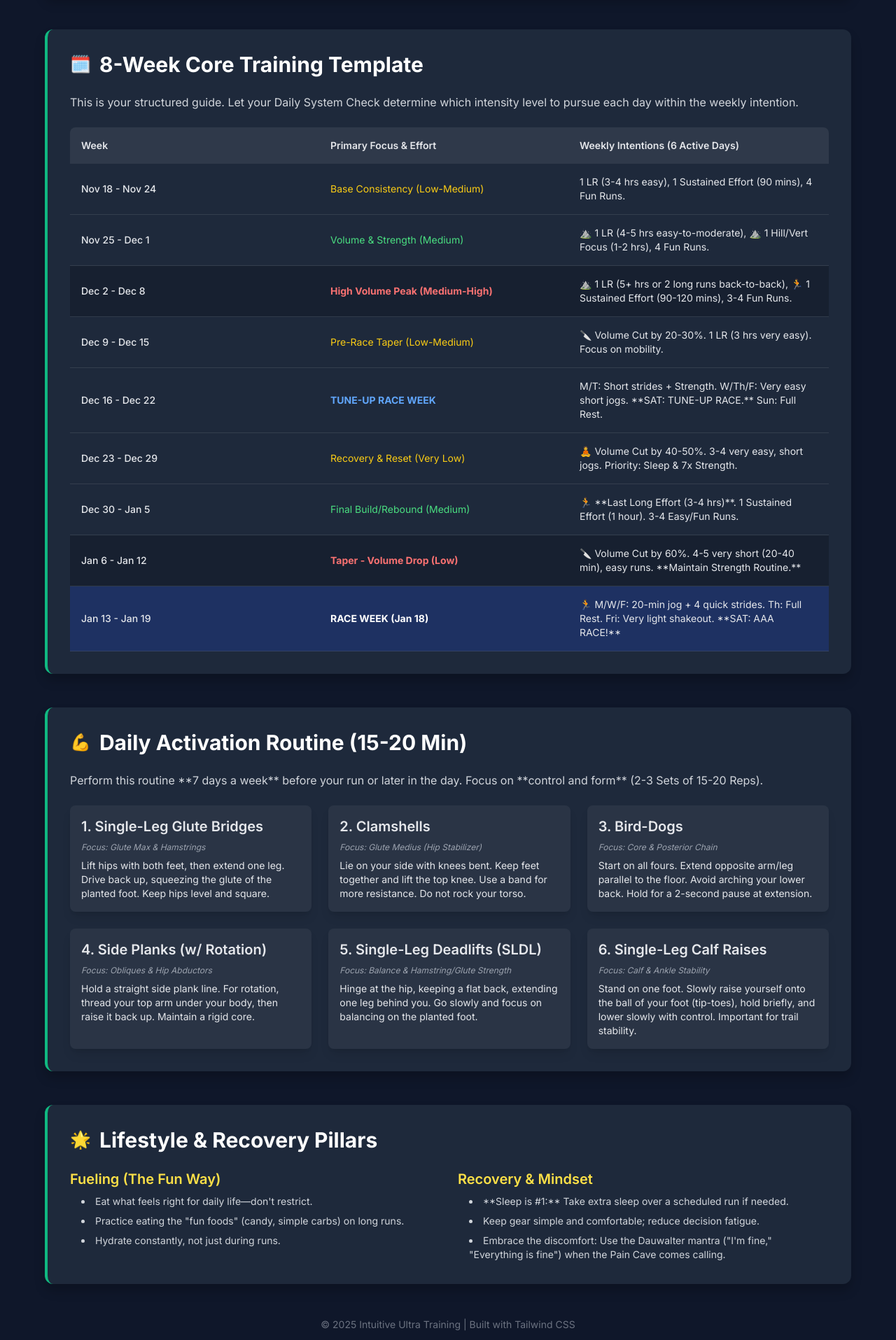
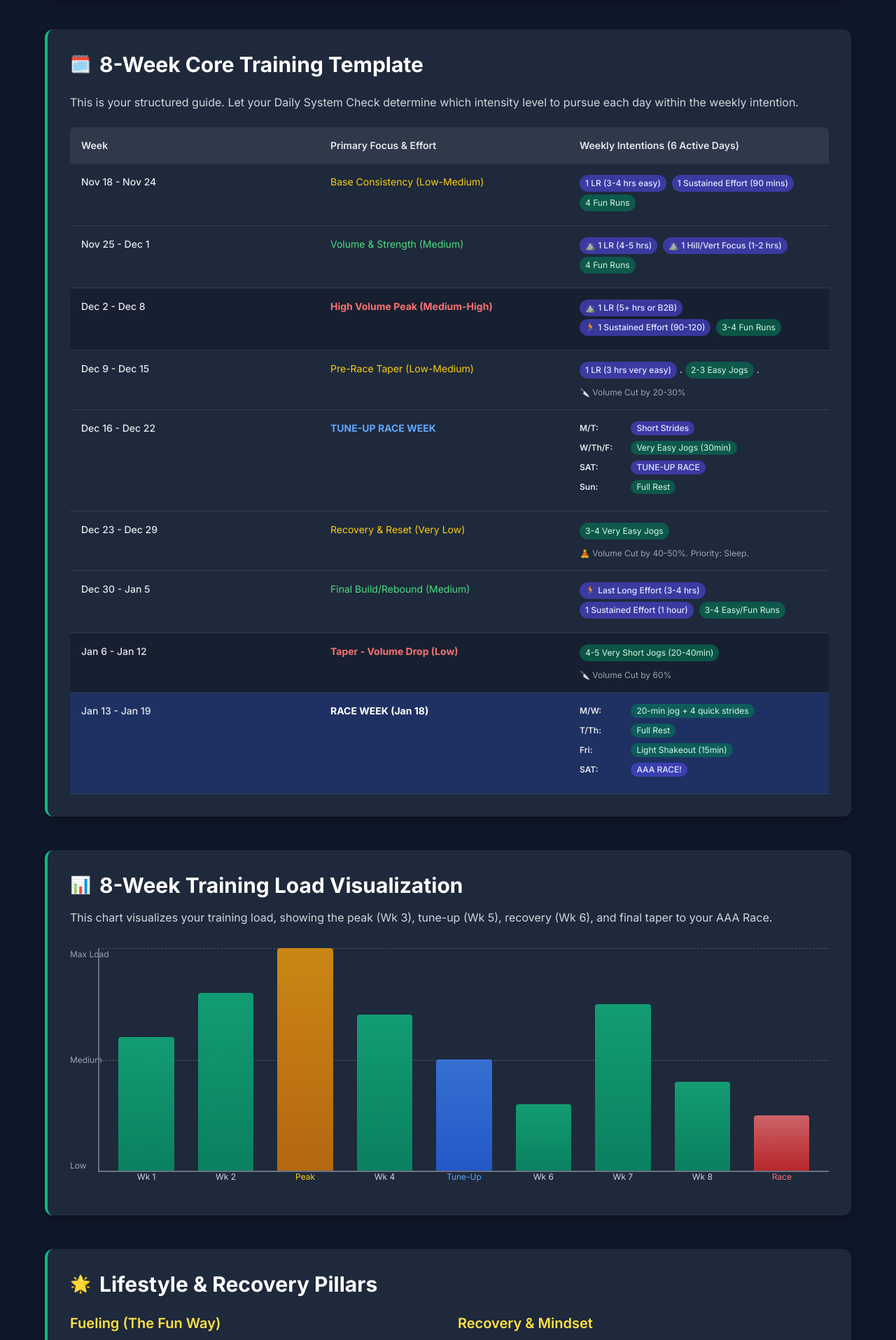
Before and after one commit to kentslaves/kentslaves.github.io, a Jekyll site: the page intuitive.html, which Jekyll copies as it is, in a window 1280 px wide. Shown: the part 648-2563 px from the top of the page at 70% size. Built offline with Jekyll 4.4.1, drawn with Linux system fonts in a browser that asks for light colours; nearby versions of some CDN libraries.

Commit message:
Update intuitive.html

```diff
--- a/intuitive.html
+++ b/intuitive.html
@@ -50,6 +50,112 @@
                 grid-template-columns: 1fr;
             }
         }
+
+        /* Styles for Highlighting Run Types */
+        .priority-tag {
+            background-color: rgba(79, 70, 229, 0.6); /* indigo-600/60 */
+            color: #E0E7FF; /* indigo-100 */
+            font-weight: 500;
+            padding: 2px 8px;
+            border-radius: 9999px; /* full rounded */
+            display: inline-block;
+            margin-right: 4px;
+            margin-bottom: 4px;
+            font-size: 0.75rem; /* 12px */
+        }
+        .flexible-tag {
+            background-color: rgba(4, 120, 87, 0.6); /* emerald-700/60 */
+            color: #D1FAE5; /* emerald-100 */
+            padding: 2px 8px;
+            border-radius: 9999px; /* full rounded */
+            display: inline-block;
+            margin-right: 4px;
+            margin-bottom: 4px;
+            font-size: 0.75rem; /* 12px */
+        }
+
+        /* New Styles for formatted week lists */
+        .week-list p {
+            margin-bottom: 4px;
+        }
+        .week-list strong {
+            display: inline-block;
+            width: 70px; /* Aligns the text after the day */
+            font-weight: 600;
+        }
+
+        /* Bar Chart Styles */
+        .bar-chart-container {
+            position: relative;
+            width: 100%;
+            height: 350px; /* Fixed height for the chart area */
+            padding-left: 40px; /* Space for Y-axis labels */
+            padding-bottom: 30px; /* Space for X-axis labels */
+        }
+        .y-axis-labels {
+            position: absolute;
+            left: 0;
+            top: 0;
+            bottom: 30px; /* Match padding-bottom */
+            display: flex;
+            flex-direction: column;
+            justify-content: space-between;
+            font-size: 0.75rem;
+            color: #9CA3AF; /* gray-400 */
+        }
+        .x-axis-grid {
+            position: absolute;
+            left: 40px; /* Match padding-left */
+            right: 0;
+            top: 0;
+            bottom: 30px;
+            display: flex;
+            flex-direction: column;
+            justify-content: space-between;
+        }
+        .x-axis-grid .grid-line {
+            width: 100%;
+            border-top: 1px dashed #4B5563; /* gray-600 */
+        }
+        .bar-chart-area {
+            position: relative;
+            display: flex;
+            justify-content: space-around;
+            align-items: flex-end;
+            width: 100%;
+            height: 100%;
+            border-left: 2px solid #6B7280; /* gray-500 */
+            border-bottom: 2px solid #6B7280; /* gray-500 */
+            padding: 0 1%;
+        }
+        .bar-wrapper {
+            display: flex;
+            flex-direction: column;
+            align-items: center;
+            flex: 1;
+            height: 100%;
+            justify-content: flex-end;
+        }
+        .bar {
+            width: 70%; /* Width of the bar */
+            background: linear-gradient(to top, var(--color-secondary), var(--color-primary));
+            border-radius: 4px 4px 0 0;
+            transition: height 0.5s ease-out, opacity 0.5s;
+            opacity: 0.8;
+        }
+        .bar:hover {
+            opacity: 1;
+        }
+        .bar-label {
+            font-size: 0.75rem; /* 12px */
+            color: #D1D5DB; /* gray-300 */
+            margin-top: 8px;
+            position: absolute;
+            bottom: 0;
+            transform: translateY(100%);
+            padding-bottom: 4px;
+        }
+
     </style>
 </head>
 <body class="p-4 md:p-8">
@@ -107,106 +213,168 @@
 
                     <!-- Calendar Rows -->
                     <!-- Week 1 -->
-                    <div class="grid grid-cols-3 border-b border-gray-600/50 p-2 items-center hover:bg-gray-700/50 transition duration-150">
+                    <div class="grid grid-cols-3 border-b border-gray-600/50 p-2 items-start hover:bg-gray-700/50 transition duration-150">
                         <div class="p-2 font-medium">Nov 18 - Nov 24</div>
                         <div class="p-2 text-yellow-400">Base Consistency (Low-Medium)</div>
-                        <div class="p-2">1 LR (3-4 hrs easy), 1 Sustained Effort (90 mins), 4 Fun Runs.</div>
+                        <div class="p-2">
+                            <span class="priority-tag">1 LR (3-4 hrs easy)</span>
+                            <span class="priority-tag">1 Sustained Effort (90 mins)</span>
+                            <span class="flexible-tag">4 Fun Runs</span>
+                        </div>
                     </div>
                     <!-- Week 2 -->
-                    <div class="grid grid-cols-3 border-b border-gray-600/50 p-2 items-center hover:bg-gray-700/50 transition duration-150">
+                    <div class="grid grid-cols-3 border-b border-gray-600/50 p-2 items-start hover:bg-gray-700/50 transition duration-150">
                         <div class="p-2 font-medium">Nov 25 - Dec 1</div>
                         <div class="p-2 text-green-400">Volume & Strength (Medium)</div>
-                        <div class="p-2">⛰️ 1 LR (4-5 hrs easy-to-moderate), ⛰️ 1 Hill/Vert Focus (1-2 hrs), 4 Fun Runs.</div>
+                        <div class="p-2">
+                            <span class="priority-tag">⛰️ 1 LR (4-5 hrs)</span>
+                            <span class="priority-tag">⛰️ 1 Hill/Vert Focus (1-2 hrs)</span>
+                            <span class="flexible-tag">4 Fun Runs</span>
+                        </div>
                     </div>
                     <!-- Week 3 (Peak) -->
-                    <div class="grid grid-cols-3 border-b border-gray-600/50 p-2 items-center hover:bg-gray-700/50 transition duration-150 bg-gray-900/50">
+                    <div class="grid grid-cols-3 border-b border-gray-600/50 p-2 items-start hover:bg-gray-700/50 transition duration-150 bg-gray-900/50">
                         <div class="p-2 font-medium">Dec 2 - Dec 8</div>
                         <div class="p-2 text-red-400 font-bold">High Volume Peak (Medium-High)</div>
-                        <div class="p-2">⛰️ 1 LR (5+ hrs or 2 long runs back-to-back), 🏃 1 Sustained Effort (90-120 mins), 3-4 Fun Runs.</div>
+                        <div class="p-2">
+                            <span class="priority-tag">⛰️ 1 LR (5+ hrs or B2B)</span>
+                            <span class="priority-tag">🏃 1 Sustained Effort (90-120)</span>
+                            <span class="flexible-tag">3-4 Fun Runs</span>
+                        </div>
                     </div>
                     <!-- Week 4 (Pre-Taper) -->
-                    <div class="grid grid-cols-3 border-b border-gray-600/50 p-2 items-center hover:bg-gray-700/50 transition duration-150">
+                    <div class="grid grid-cols-3 border-b border-gray-600/50 p-2 items-start hover:bg-gray-700/50 transition duration-150">
                         <div class="p-2 font-medium">Dec 9 - Dec 15</div>
                         <div class="p-2 text-yellow-400">Pre-Race Taper (Low-Medium)</div>
-                        <div class="p-2">🔪 Volume Cut by 20-30%. 1 LR (3 hrs very easy). Focus on mobility.</div>
+                        <div class="p-2">
+                            <span class="priority-tag">1 LR (3 hrs very easy)</span>.
+                            <span class="flexible-tag">2-3 Easy Jogs</span>.
+                            <p class="mt-2 text-xs text-gray-400">🔪 Volume Cut by 20-30%</p>
+                        </div>
                     </div>
                     <!-- Week 5 (Tune-Up Race) -->
-                    <div class="grid grid-cols-3 border-b border-gray-600/50 p-2 items-center hover:bg-gray-700/50 transition duration-150">
+                    <div class="grid grid-cols-3 border-b border-gray-600/50 p-2 items-start hover:bg-gray-700/50 transition duration-150">
                         <div class="p-2 font-medium">Dec 16 - Dec 22</div>
                         <div class="p-2 text-blue-400 font-bold">TUNE-UP RACE WEEK</div>
-                        <div class="p-2">M/T: Short strides + Strength. W/Th/F: Very easy short jogs. **SAT: TUNE-UP RACE.** Sun: Full Rest.</div>
+                        <div class="p-2 week-list text-xs">
+                            <p><strong>M/T:</strong> <span class="priority-tag">Short Strides</span></p>
+                            <p><strong>W/Th/F:</strong> <span class="flexible-tag">Very Easy Jogs (30min)</span></p>
+                            <p><strong>SAT:</strong> <span class="priority-tag">TUNE-UP RACE</span></p>
+                            <p><strong>Sun:</strong> <span class="flexible-tag">Full Rest</span></p>
+                        </div>
                     </div>
                     <!-- Week 6 (Recovery) -->
-                    <div class="grid grid-cols-3 border-b border-gray-600/50 p-2 items-center hover:bg-gray-700/50 transition duration-150">
+                    <div class="grid grid-cols-3 border-b border-gray-600/50 p-2 items-start hover:bg-gray-700/50 transition duration-150">
                         <div class="p-2 font-medium">Dec 23 - Dec 29</div>
                         <div class="p-2 text-yellow-400">Recovery & Reset (Very Low)</div>
-                        <div class="p-2">🧘 Volume Cut by 40-50%. 3-4 very easy, short jogs. Priority: Sleep & 7x Strength.</div>
+                        <div class="p-2">
+                            <span class="flexible-tag">3-4 Very Easy Jogs</span>
+                            <p class="mt-2 text-xs text-gray-400">🧘 Volume Cut by 40-50%. Priority: Sleep.</p>
+                        </div>
                     </div>
                     <!-- Week 7 (Rebound) -->
-                    <div class="grid grid-cols-3 border-b border-gray-600/50 p-2 items-center hover:bg-gray-700/50 transition duration-150">
+                    <div class="grid grid-cols-3 border-b border-gray-600/50 p-2 items-start hover:bg-gray-700/50 transition duration-150">
                         <div class="p-2 font-medium">Dec 30 - Jan 5</div>
                         <div class="p-2 text-green-400">Final Build/Rebound (Medium)</div>
-                        <div class="p-2">🏃 **Last Long Effort (3-4 hrs)**. 1 Sustained Effort (1 hour). 3-4 Easy/Fun Runs.</div>
+                        <div class="p-2">
+                            <span class="priority-tag">🏃 Last Long Effort (3-4 hrs)</span>
+                            <span class="priority-tag">1 Sustained Effort (1 hour)</span>
+                            <span class="flexible-tag">3-4 Easy/Fun Runs</span>
+                        </div>
                     </div>
                     <!-- Week 8 (Race Taper) -->
-                    <div class="grid grid-cols-3 border-b border-gray-600/50 p-2 items-center hover:bg-gray-700/50 transition duration-150 bg-gray-900/50">
+                    <div class="grid grid-cols-3 border-b border-gray-600/50 p-2 items-start hover:bg-gray-700/50 transition duration-150 bg-gray-900/50">
                         <div class="p-2 font-medium">Jan 6 - Jan 12</div>
                         <div class="p-2 text-red-400 font-bold">Taper - Volume Drop (Low)</div>
-                        <div class="p-2">🔪 Volume Cut by 60%. 4-5 very short (20-40 min), easy runs. **Maintain Strength Routine.**</div>
+                        <div class="p-2">
+                            <span class="flexible-tag">4-5 Very Short Jogs (20-40min)</span>
+                             <p class="mt-2 text-xs text-gray-400">🔪 Volume Cut by 60%</p>
+                        </div>
                     </div>
                      <!-- Race Week -->
-                    <div class="grid grid-cols-3 border-b border-gray-600/50 p-2 items-center hover:bg-gray-700/50 transition duration-150 bg-blue-900/50">
+                    <div class="grid grid-cols-3 border-b border-gray-600/50 p-2 items-start hover:bg-gray-700/50 transition duration-150 bg-blue-900/50">
                         <div class="p-2 font-medium">Jan 13 - Jan 19</div>
                         <div class="p-2 text-white font-bold">RACE WEEK (Jan 18)</div>
-                        <div class="p-2">🏃 M/W/F: 20-min jog + 4 quick strides. Th: Full Rest. Fri: Very light shakeout. **SAT: AAA RACE!**</div>
+                        <div class="p-2 week-list text-xs">
+                            <p><strong>M/W:</strong> <span class="flexible-tag">20-min jog + 4 quick strides</span></p>
+                            <p><strong>T/Th:</strong> <span class="flexible-tag">Full Rest</span></p>
+                            <p><strong>Fri:</strong> <span class="flexible-tag">Light Shakeout (15min)</span></p>
+                            <p><strong>SAT:</strong> <span class="priority-tag">AAA RACE!</span></p>
+                        </div>
                     </div>
                 </div>
             </div>
         </section>
 
-        <!-- Section 3: Daily Activation/Strength Routine -->
-        <section id="strength-routine" class="container-bg p-6 md:p-8 rounded-xl">
-            <h2 class="text-3xl font-bold text-white mb-6 flex items-center">
-                <span class="mr-3 text-2xl">💪</span> Daily Activation Routine (15-20 Min)
+        <!-- Section 3: Training Load Visualization -->
+        <section id="training-load" class="container-bg p-6 md:p-8 rounded-xl">
+            <h2 class="text-3xl font-bold text-white mb-8 flex items-center">
+                <span class="mr-3 text-2xl">📊</span> 8-Week Training Load Visualization
             </h2>
-            <p class="mb-6 text-gray-300">Perform this routine **7 days a week** before your run or later in the day. Focus on **control and form** (2-3 Sets of 15-20 Reps).</p>
+            <p class="mb-8 text-gray-300 -mt-4">This chart visualizes your training load, showing the peak (Wk 3), tune-up (Wk 5), recovery (Wk 6), and final taper to your AAA Race.</p>
 
-            <div class="grid grid-cols-1 sm:grid-cols-2 lg:grid-cols-3 gap-6">
-                <!-- Strength Card 1 -->
-                <div class="p-4 bg-gray-700/50 rounded-lg shadow-lg">
-                    <h3 class="text-xl font-semibold text-color-primary mb-2">1. Single-Leg Glute Bridges</h3>
-                    <p class="text-xs text-gray-400 italic mb-2">Focus: Glute Max & Hamstrings</p>
-                    <p class="text-sm">Lift hips with both feet, then extend one leg. Drive back up, squeezing the glute of the planted foot. Keep hips level and square.</p>
+            <div class="bar-chart-container">
+                <!-- Y-Axis Labels -->
+                <div class="y-axis-labels">
+                    <span>Max Load</span>
+                    <span>Medium</span>
+                    <span>Low</span>
                 </div>
-                <!-- Strength Card 2 -->
-                <div class="p-4 bg-gray-700/50 rounded-lg shadow-lg">
-                    <h3 class="text-xl font-semibold text-color-primary mb-2">2. Clamshells</h3>
-                    <p class="text-xs text-gray-400 italic mb-2">Focus: Glute Medius (Hip Stabilizer)</p>
-                    <p class="text-sm">Lie on your side with knees bent. Keep feet together and lift the top knee. Use a band for more resistance. Do not rock your torso.</p>
+
+                <!-- Grid Lines -->
+                <div class="x-axis-grid">
+                    <div class="grid-line"></div>
+                    <div class="grid-line"></div>
+                    <div class="grid-line"></div>
                 </div>
-                <!-- Strength Card 3 -->
-                <div class="p-4 bg-gray-700/50 rounded-lg shadow-lg">
-                    <h3 class="text-xl font-semibold text-color-primary mb-2">3. Bird-Dogs</h3>
-                    <p class="text-xs text-gray-400 italic mb-2">Focus: Core & Posterior Chain</p>
-                    <p class="text-sm">Start on all fours. Extend opposite arm/leg parallel to the floor. Avoid arching your lower back. Hold for a 2-second pause at extension.</p>
-                </div>
-                <!-- Strength Card 4 -->
-                <div class="p-4 bg-gray-700/50 rounded-lg shadow-lg">
-                    <h3 class="text-xl font-semibold text-color-primary mb-2">4. Side Planks (w/ Rotation)</h3>
-                    <p class="text-xs text-gray-400 italic mb-2">Focus: Obliques & Hip Abductors</p>
-                    <p class="text-sm">Hold a straight side plank line. For rotation, thread your top arm under your body, then raise it back up. Maintain a rigid core.</p>
-                </div>
-                <!-- Strength Card 5 -->
-                <div class="p-4 bg-gray-700/50 rounded-lg shadow-lg">
-                    <h3 class="text-xl font-semibold text-color-primary mb-2">5. Single-Leg Deadlifts (SLDL)</h3>
-                    <p class="text-xs text-gray-400 italic mb-2">Focus: Balance & Hamstring/Glute Strength</p>
-                    <p class="text-sm">Hinge at the hip, keeping a flat back, extending one leg behind you. Go slowly and focus on balancing on the planted foot.</p>
-                </div>
-                <!-- Strength Card 6 -->
-                <div class="p-4 bg-gray-700/50 rounded-lg shadow-lg">
-                    <h3 class="text-xl font-semibold text-color-primary mb-2">6. Single-Leg Calf Raises</h3>
-                    <p class="text-xs text-gray-400 italic mb-2">Focus: Calf & Ankle Stability</p>
-                    <p class="text-sm">Stand on one foot. Slowly raise yourself onto the ball of your foot (tip-toes), hold briefly, and lower slowly with control. Important for trail stability.</p>
+
+                <!-- Chart Area -->
+                <div class="bar-chart-area">
+                    <!-- Week 1: 60% -->
+                    <div class="bar-wrapper" title="Week 1: Base Load (60%)">
+                        <div class="bar" style="height: 60%;"></div>
+                        <span class="bar-label">Wk 1</span>
+                    </div>
+                    <!-- Week 2: 80% -->
+                    <div class="bar-wrapper" title="Week 2: Volume Build (80%)">
+                        <div class="bar" style="height: 80%;"></div>
+                        <span class="bar-label">Wk 2</span>
+                    </div>
+                    <!-- Week 3: 100% -->
+                    <div class="bar-wrapper" title="Week 3: Peak Load (100%)">
+                        <div class="bar" style="height: 100%; background: linear-gradient(to top, #D97706, #F59E0B);"></div>
+                        <span class="bar-label text-yellow-400">Peak</span>
+                    </div>
+                    <!-- Week 4: 70% -->
+                    <div class="bar-wrapper" title="Week 4: Pre-Taper (70%)">
+                        <div class="bar" style="height: 70%;"></div>
+                        <span class="bar-label">Wk 4</span>
+                    </div>
+                    <!-- Week 5: 50% -->
+                    <div class="bar-wrapper" title="Week 5: Tune-Up Week (50%)">
+                        <div class="bar" style="height: 50%; background: linear-gradient(to top, #2563EB, #3B82F6);"></div>
+                        <span class="bar-label text-blue-400">Tune-Up</span>
+                    </div>
+                    <!-- Week 6: 30% -->
+                    <div class="bar-wrapper" title="Week 6: Recovery (30%)">
+                        <div class="bar" style="height: 30%;"></div>
+                        <span class="bar-label">Wk 6</span>
+                    </div>
+                    <!-- Week 7: 75% -->
+                    <div class="bar-wrapper" title="Week 7: Final Build (75%)">
+                        <div class="bar" style="height: 75%;"></div>
+                        <span class="bar-label">Wk 7</span>
+                    </div>
+                    <!-- Week 8: 40% -->
+                    <div class="bar-wrapper" title="Week 8: Taper (40%)">
+                        <div class="bar" style="height: 40%;"></div>
+                        <span class="bar-label">Wk 8</span>
+                    </div>
+                    <!-- Race Week: 25% -->
+                    <div class="bar-wrapper" title="Race Week (25%)">
+                        <div class="bar" style="height: 25%; background: linear-gradient(to top, #DC2626, #F87171);"></div>
+                        <span class="bar-label text-red-400">Race</span>
+                    </div>
                 </div>
             </div>
         </section>
```
